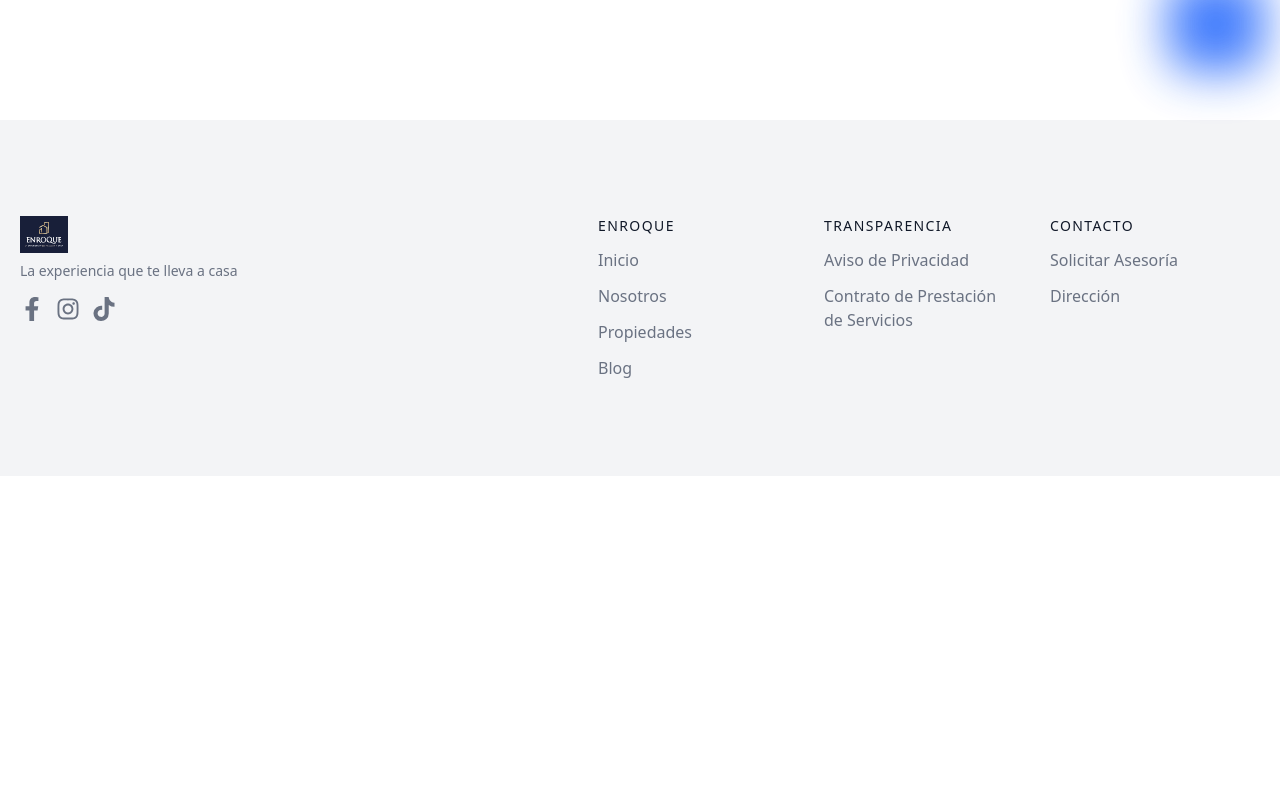
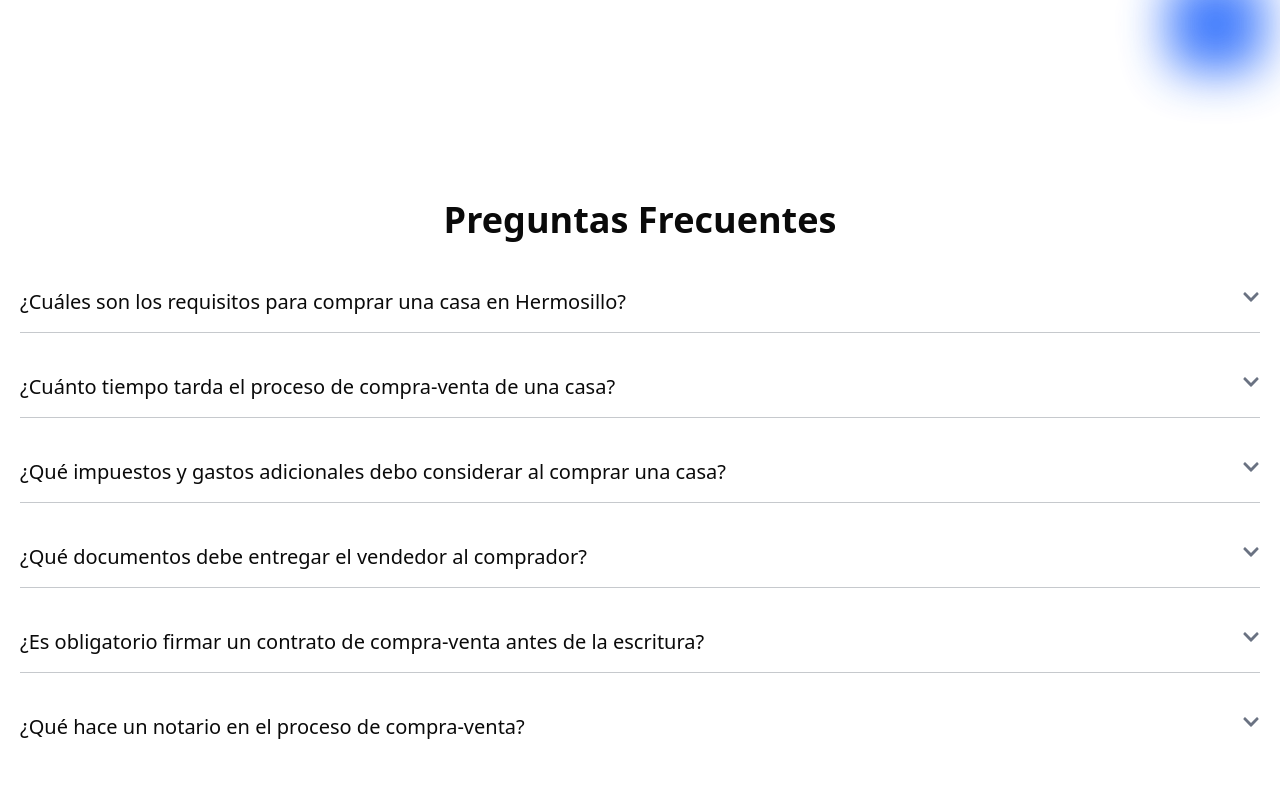
Before and after one commit to Transa1/Enroque-Front, a React (Vite) app: page / in a window 1280 px wide. Shown: the part 680-1480 px from the top of the page. Before the commit the page ends 1156 px from the top, so only its background shows below. Built offline with nearby package versions, Linux system fonts and the light colour scheme.

Commit message:
Added FAQ

```diff
--- /dev/null
+++ b/src/components/Home/FAQ/FAQ.tsx
@@ -0,0 +1,58 @@
+import React from 'react'
+import Question from './Question';
+
+const FAQ = () => {
+    const [show, setShow] = React.useState<number | null>(null);
+
+    const showAnswer = (index: number) => {
+        setShow(index === show ? null : index);
+    }
+
+    const data: { id: number; question: string; answer: string; }[] = [
+        {
+            id: 1,
+            question: "¿Cuáles son los requisitos para comprar una casa en Hermosillo?",
+            answer: "Para comprar una casa en Hermosillo, necesitas contar con una identificación oficial, CURP, comprobante de ingresos, historial crediticio (en caso de financiamiento) y una oferta de compra aceptada por el vendedor. Además, se recomienda contar con asesoría legal y notarial."
+        },
+        {
+            id: 2,
+            question: "¿Cuánto tiempo tarda el proceso de compra-venta de una casa?",
+            answer: "El proceso puede tardar entre 30 y 90 días, dependiendo de la rapidez con la que se obtengan los documentos, la aprobación del financiamiento (si aplica) y la firma ante notario."
+        },
+        {
+            id: 3,
+            question: "¿Qué impuestos y gastos adicionales debo considerar al comprar una casa?",
+            answer: "Debes considerar el Impuesto sobre Adquisición de Inmuebles (ISAI), los honorarios notariales, la inscripción en el Registro Público de la Propiedad y, en caso de financiamiento, los gastos de avalúo y apertura de crédito."
+        },
+        {
+            id: 4,
+            question: "¿Qué documentos debe entregar el vendedor al comprador?",
+            answer: "El vendedor debe entregar la escritura de la propiedad, el certificado de libertad de gravamen, el pago del predial al corriente, el avalúo actualizado y, en caso de ser necesario, el régimen de condominio."
+        },
+        {
+            id: 5,
+            question: "¿Es obligatorio firmar un contrato de compra-venta antes de la escritura?",
+            answer: "Sí, el contrato de compra-venta es un documento preliminar que establece los términos y condiciones de la transacción. Este contrato protege a ambas partes y es recomendable firmarlo antes de formalizar la operación ante notario."
+        },
+        {
+            id: 6,
+            question: "¿Qué hace un notario en el proceso de compra-venta?",
+            answer: "El notario revisa que la documentación esté en regla, verifica que la propiedad no tenga adeudos o problemas legales, elabora la escritura pública y la inscribe en el Registro Público de la Propiedad para formalizar el cambio de propietario."
+        }
+    ];
+
+    return (
+        <div className='bg-white text-neutral-950 py-10 lg:py-20'>
+            <div className='mx-auto space-y-12 lg:max-w-7xl w-full px-5 sm:px-10 md:px-12 lg:px-5'>
+                <h1 className='text-4xl font-bold text-center mb-8'>Preguntas Frecuentes</h1>
+                <div className='space-y-6'>
+                    {data.map((d, index) => (
+                        <Question key={d.id} data={d} onClick={() => showAnswer(index)} isOpen={show === index} />
+                    ))}
+                </div>
+            </div>
+        </div>
+    )
+}
+
+export default FAQ;
--- /dev/null
+++ b/src/components/Home/FAQ/Question.tsx
@@ -0,0 +1,28 @@
+import React from 'react'
+import { FaChevronDown, FaChevronUp } from "react-icons/fa";
+
+interface QuestionProps {
+  data: {
+    question: string;
+    answer: string;
+  };
+  onClick: () => void;
+
+  isOpen: boolean;
+}
+
+const Question: React.FC<QuestionProps> = ({ data, onClick, isOpen }) => {
+  return (
+    <div className='border-b border-gray-800/25 last:border-b-0 overflow-hidden'>
+      <div onClick={onClick} className='flex justify-between gap-8 items-start cursor-pointer text-xl py-4'>
+        <h1>{data.question}</h1>
+        <span className={`text-gray-500 text-lg ${isOpen ? 'rotate-180' : 'rotate-0'} transition-transform duration-300`}>
+            {isOpen ? <FaChevronUp className='text-gray-500' /> : <FaChevronDown className='text-gray-500' />}
+        </span>
+      </div>
+      <p className={`text-lg opacity-75 ease-in-out duration-300 ${isOpen ? 'max-h-96' : 'max-h-0'}`}>{data.answer}</p>
+    </div>
+  )
+}
+
+export default Question
--- a/src/components/Home/Header/Hero.tsx
+++ b/src/components/Home/Hero.tsx
@@ -3,7 +3,7 @@ import { CiSearch } from "react-icons/ci";
 
 const Hero = () => {
   return (
-    <section className="relative py-32 lg:py-36 bg-white">
+    <section className="relative py-10 lg:py-36 bg-white">
       <div className="mx-auto lg:max-w-7xl w-full px-5 sm:px-10 md:px-12 lg:px-5 flex flex-col lg:flex-row gap-10 lg:gap-12">
         <div className="absolute w-full lg:w-1/2 inset-y-0 lg:right-0 hidden lg:block">
           <span className="absolute -left-6 md:left-4 top-24 lg:top-28 w-24 h-24 rotate-90 skew-x-12 rounded-3xl bg-green-400 blur-xl opacity-60 lg:opacity-95"></span>
--- a/src/components/Home/Home.tsx
+++ b/src/components/Home/Home.tsx
@@ -1,13 +1,15 @@
 import React from 'react'
 import Navbar from './../Shared/Navbar'
-import Hero from './Header/Hero'
+import Hero from './Hero'
 import Footer from '../Shared/Footer'
+import FAQ from './FAQ/FAQ'
 
 const Home = () => {
   return (
     <div className='overflox-hidden'>
       <Navbar />
       <Hero />
+      <FAQ />
       <Footer />
     </div>
   )
```
